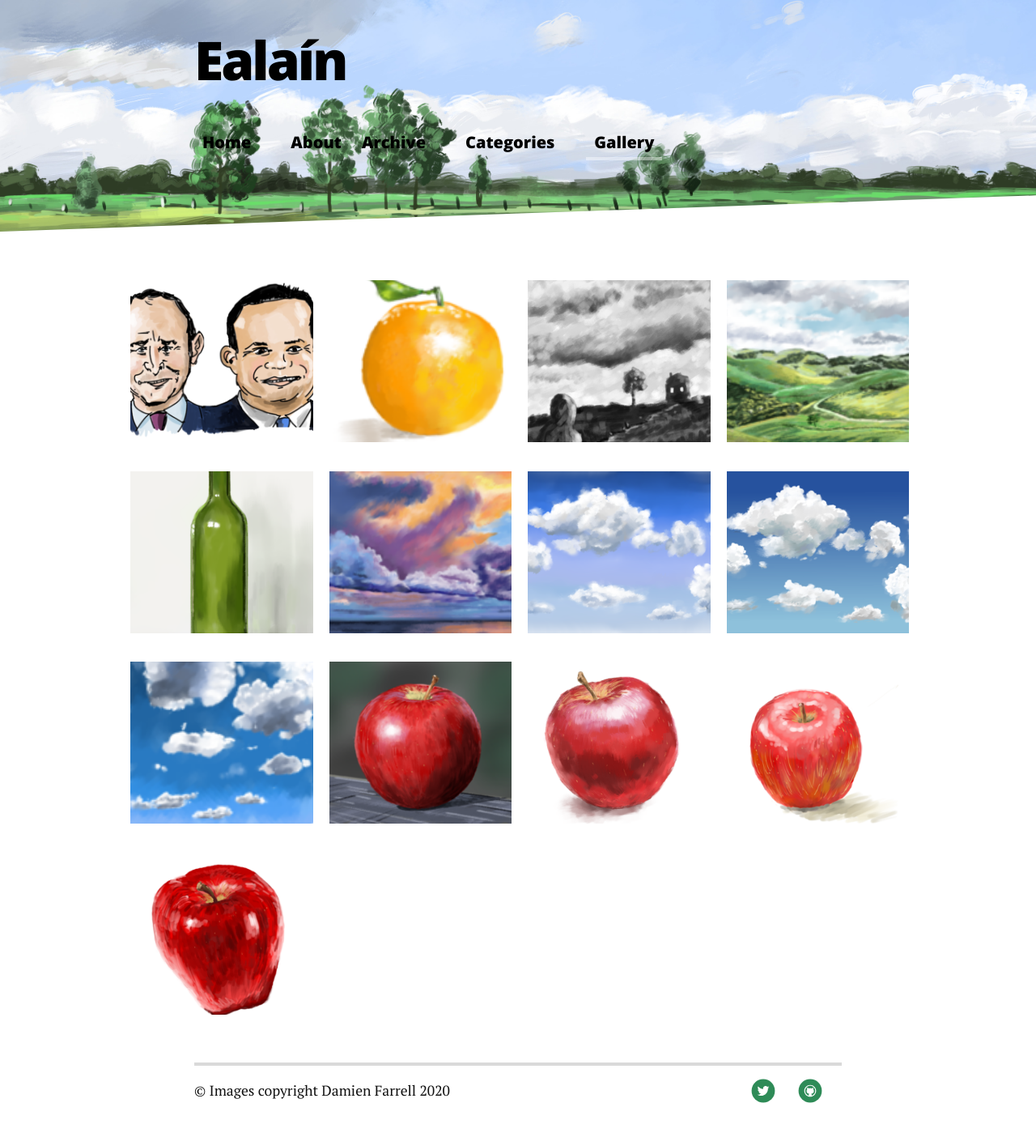
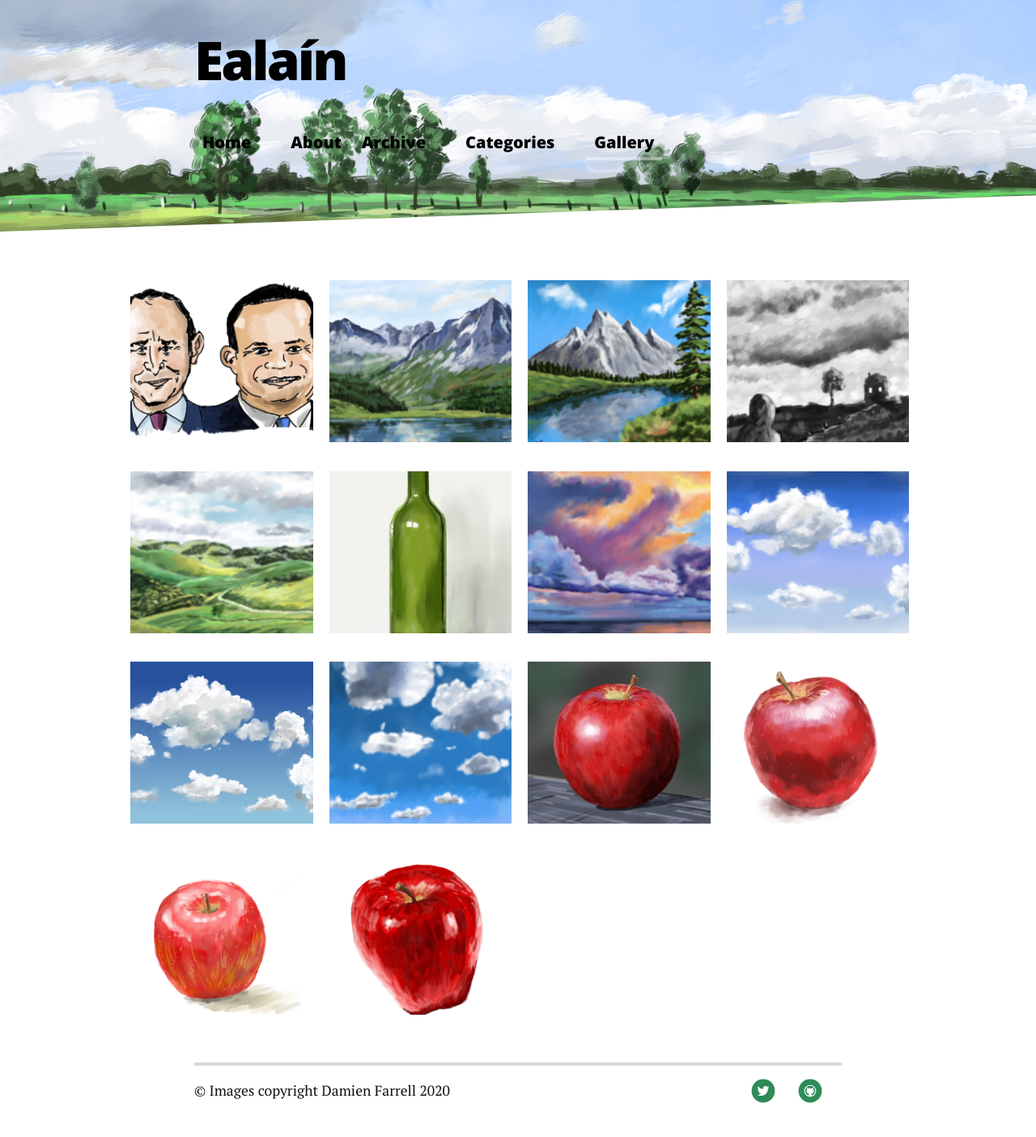
Before and after one commit to dmnfarrell/digitalart, a Jekyll site: the page built from gallery.html, in a window 1280 px wide. Shown: the whole page at 81% size. Built offline with Jekyll 4.4.1, drawn with Linux system fonts in a browser that asks for light colours; nearby versions of some CDN libraries.

```diff
--- a/_config.yml
+++ b/_config.yml
@@ -4,6 +4,7 @@ description: Learning Art with Krita
 
 url: "http://dmnfarrell.github.com/digitalart/"
 baseurl: "/digitalart"
+imagesurl: "/digitalart/img/"
 thumbsurl: "/digitalart/thumbs/"
 paginate_path: "/page:num/"
 permalink: /:categories/:title
--- a/_includes/image-gallery.html
+++ b/_includes/image-gallery.html
@@ -13,11 +13,6 @@
         width: 100%;
         padding: 10px;
         margin: 2px;
-    }
-
-    @media only screen and (max-width: 300px) {
-    .box {
-        flex-basis: 100%;
     }
 
 </style>
--- a/assets/css/style.css
+++ b/assets/css/style.css
@@ -1046,6 +1046,21 @@ nav {
   display: none;
 }
 
+.image-gallery {
+  width: 100%;
+  display: grid;
+  grid-template-columns: repeat(auto-fill,minmax(200px, 1fr));
+  justify-content: center;
+  padding: 4px;
+}
+
+.box {
+    flex-basis: 25%;
+    width: 100%;
+    padding: 10px;
+    margin: 2px;
+}
+
 footer {
   padding: 1rem 0;
   background: $footer;
```
Also changed, not shown: _posts/2020-10-02-mountains_kwinters.markdown (added, +11 -0 lines), img/mountains1.png (added), img/mountains2.png (added), img/orange.png (deleted), thumbs/mountains1.png (added), thumbs/mountains2.png (added), thumbs/mountains3.png (added), thumbs/mountains5.png (added), 2 other files.
